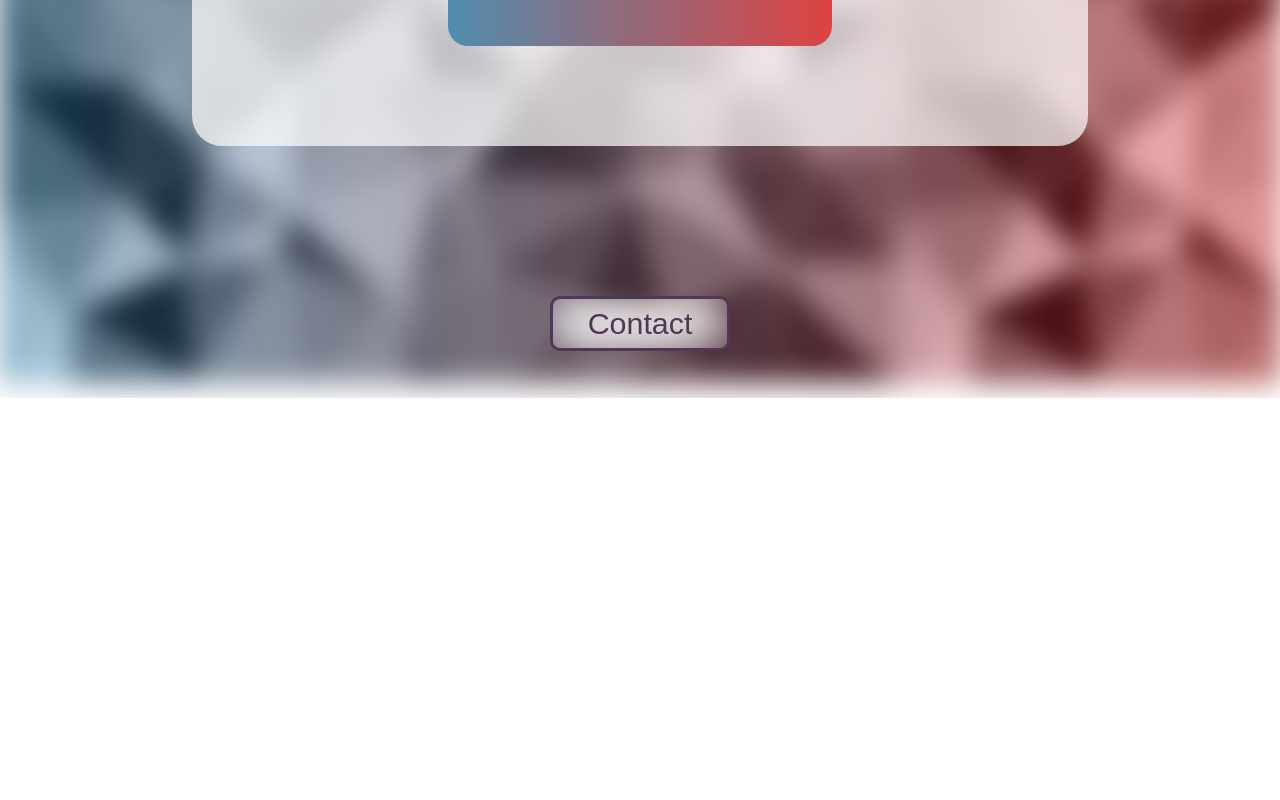
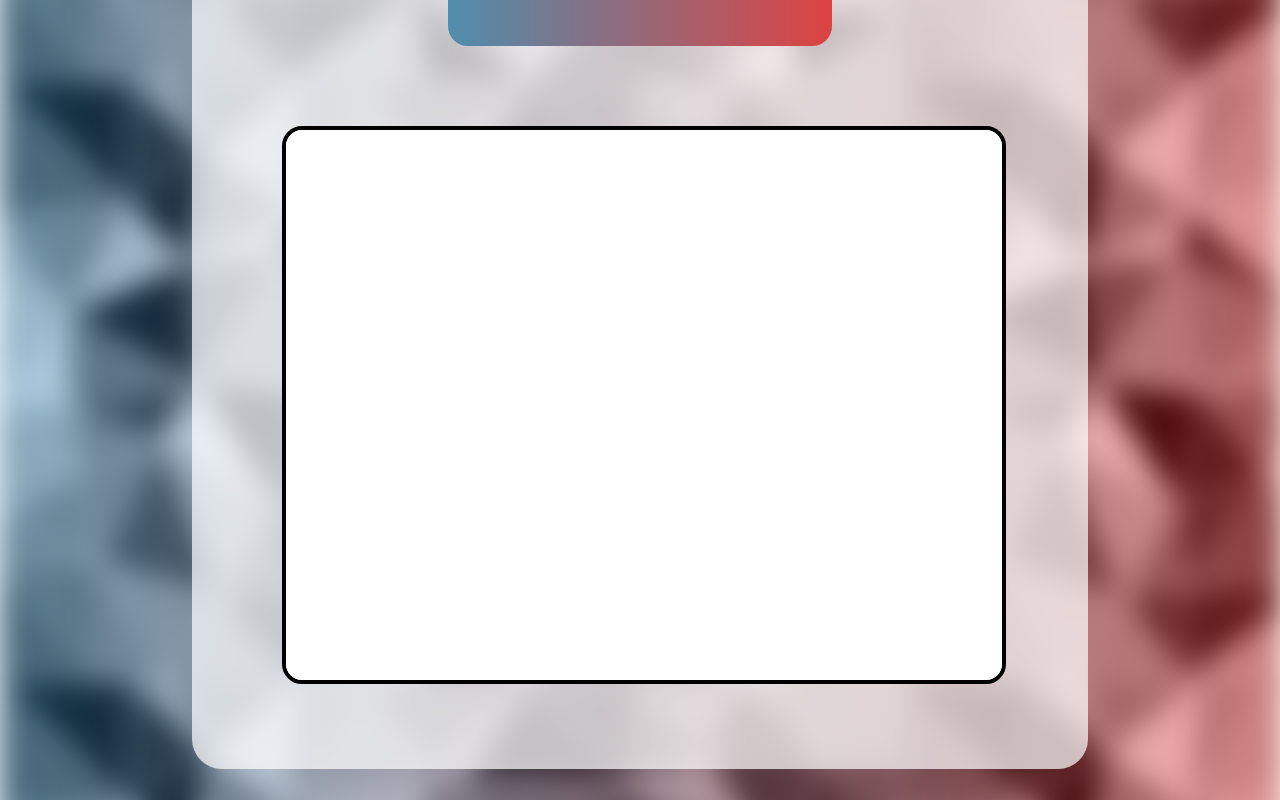
Before and after one commit to Roxxanar/PortofolioNextJs, a Next.js app: page /drawings in a window 1280 px wide. Shown: the part 1120-1920 px from the top of the page. Before the commit the page ends 1518 px from the top, so only its background shows below. Built offline with nearby package versions, Linux system fonts and the light colour scheme; a web font is replaced by a local one.

Commit message:
drawings

```diff
--- a/src/app/drawings/drawings.module.css
+++ b/src/app/drawings/drawings.module.css
@@ -131,6 +131,24 @@ text-align: center;
   -webkit-text-fill-color: transparent;
 
 }
+
+
+.pdf {
+margin-top: 60px;
+    width:80%;
+    height: auto;
+}
+
+.pdfstyle {
+
+
+
+border: 4px solid black;
+border-radius: 20px;
+
+
+}
+
 
 /* From Uiverse.io by IWhat1 */
 .container_card {
--- a/src/app/drawings/page.tsx
+++ b/src/app/drawings/page.tsx
@@ -15,6 +15,18 @@ import { setupPulsingGrid } from "../pulsing-grid.js";
 import Contact from "../components/Contact"; // Adjust the path as needed
 
 export default function Drawings() {
+
+
+
+  const handleIframeLoad = () => {
+    setTimeout(() => {
+      // scroll la top în toate variantele comune
+      window.scrollTo(0, 0);
+      document.body.scrollTop = 0; // pentru Safari
+      document.documentElement.scrollTop = 0; // pentru Chrome, Firefox, IE, Opera
+    }, 500);
+  };
+
 
 
   const [isFlipped, setIsFlipped] = useState(false);
@@ -240,6 +252,21 @@ export default function Drawings() {
   </div>
 </div>
 
+<div className={styles.pdf} >
+
+        <iframe
+          className={styles.pdfstyle}
+          src="/FishDrawings.pdf"
+          width="100%"
+          height="550px"
+          loading="lazy"
+          title="Fish Drawings PDF"
+          tabIndex={-1}
+          onLoad={handleIframeLoad}
+        ></iframe>
+
+</div>
+
 
 </div>
 
```
Also changed, not shown: 1 other file (tests, documents, lock files or other folders).
